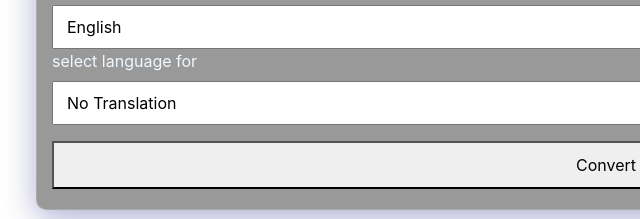
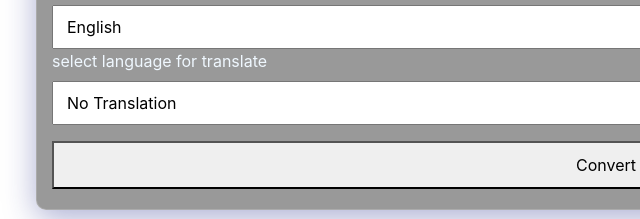
Before and after one commit to surendranp/text-to-voice, a website: page public/index.html in a window 1280 px wide. Shown: the part 350-569 px from the top of the page, 34-674 px from the left. Drawn offline with nearby package versions, Linux system fonts and the light colour scheme.

Commit message:
test_20.11.2024_18.13

```diff
--- a/public/index.html
+++ b/public/index.html
@@ -48,7 +48,7 @@
             <option value="hi">Hindi</option>
             <option value="ta">Tamil</option>
         </select>
-        <label>select language for </label>
+        <label>select language for translate</label>
         <select id="translateSelect">
             <option value="">No Translation</option>
             <option value="en">Translate to English</option>
```
